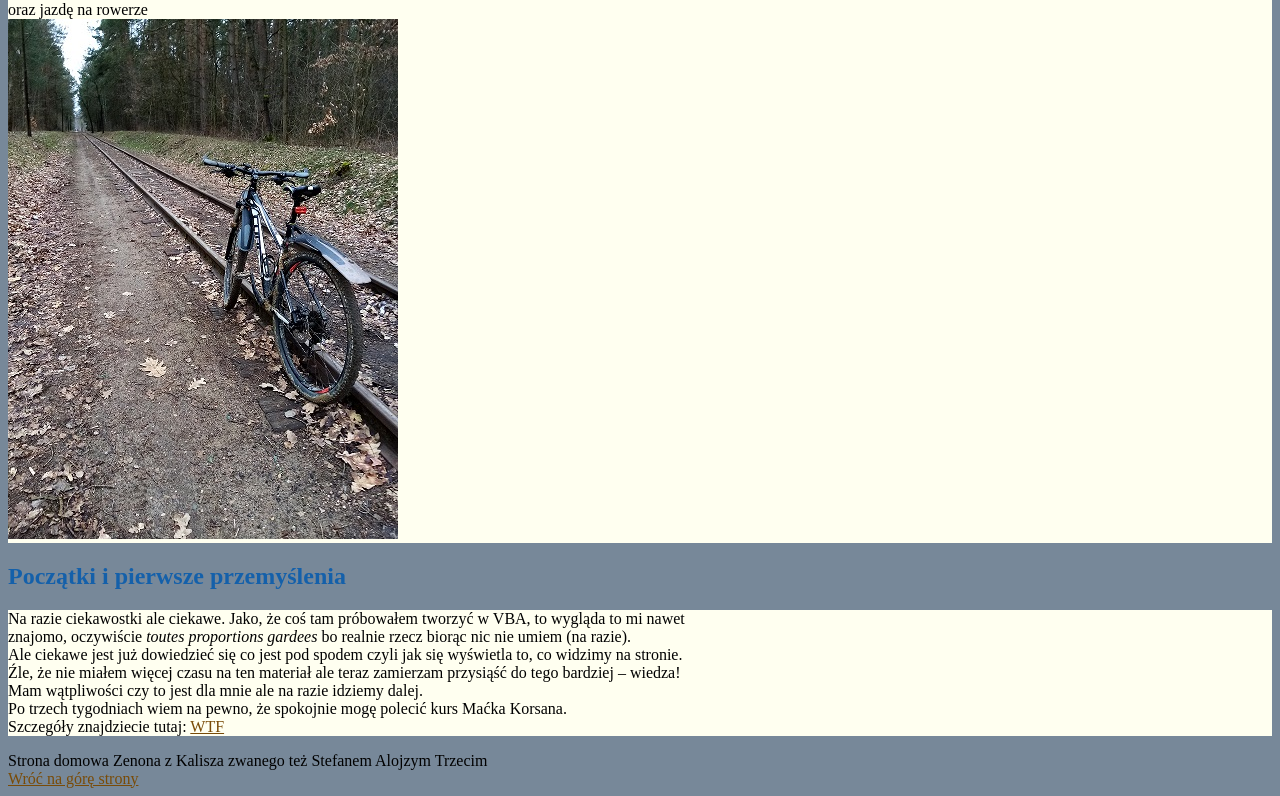
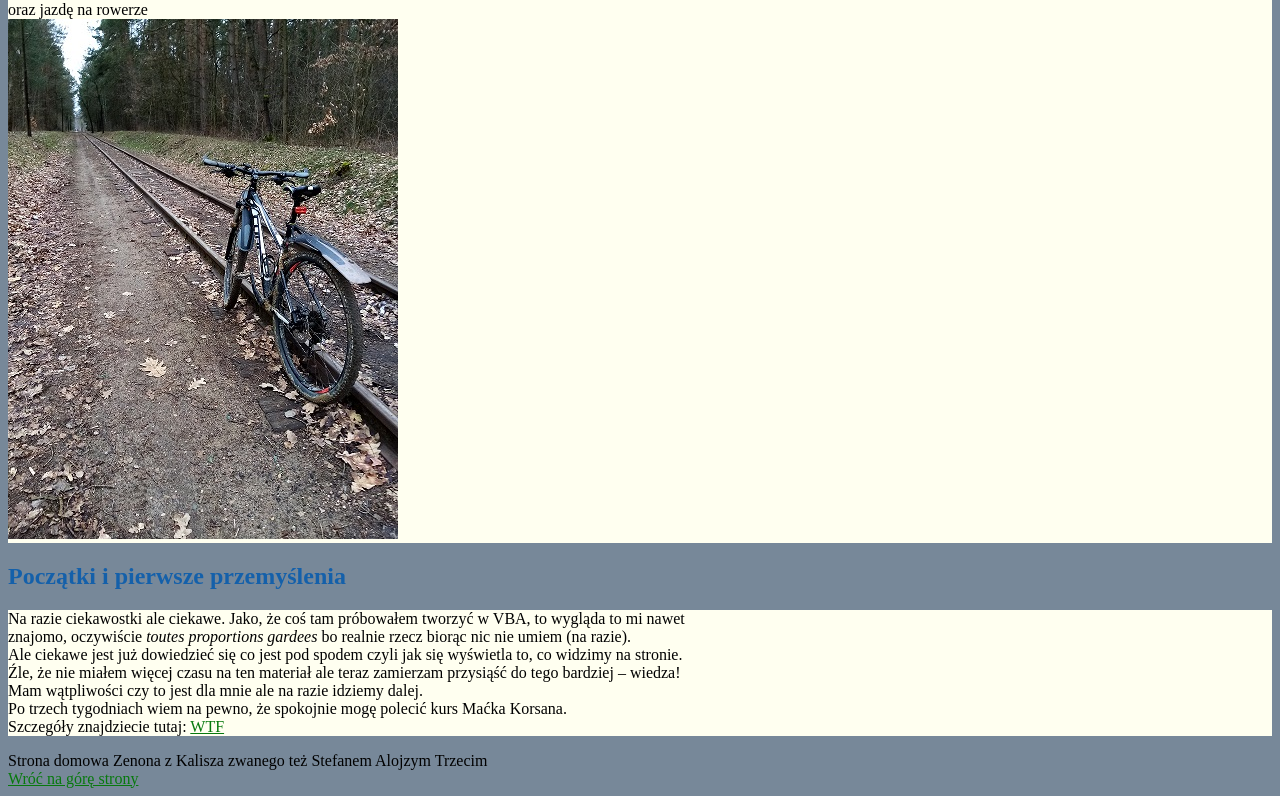
Before and after one commit to this-dariusz-kalita/homepage, a plain HTML site: page index.html in a window 1280 px wide. Shown: the part 916-1712 px from the top of the page. Drawn offline with Linux system fonts and the light colour scheme.

```diff
--- a/style.css
+++ b/style.css
@@ -7,8 +7,10 @@
 
         h2{color:#1460AA;}
 
+
+
       a {
-        color: #794b07;
+        color: #07790d;
 
       }
 
```
